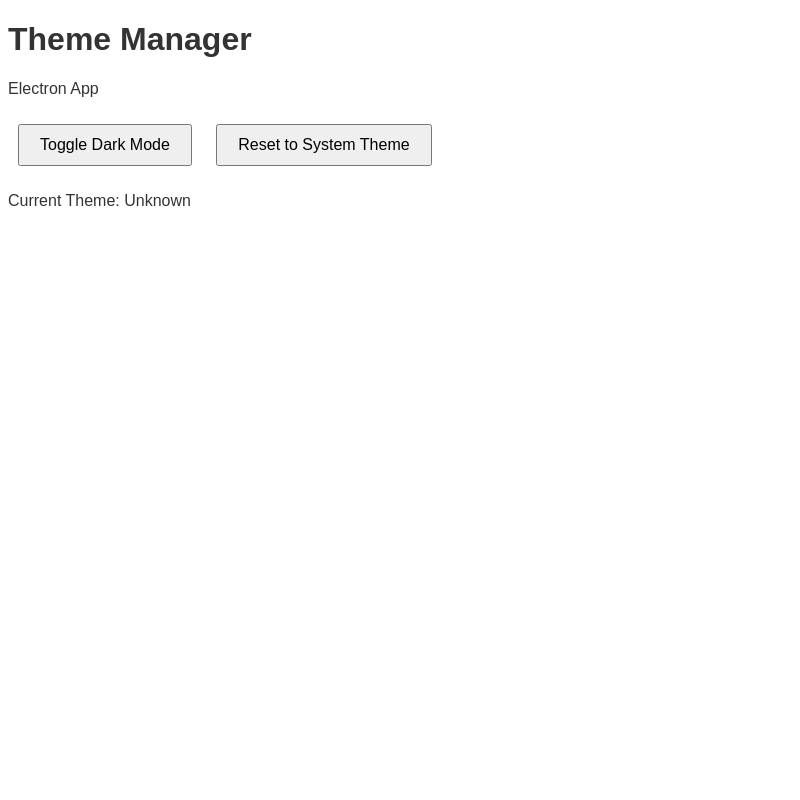
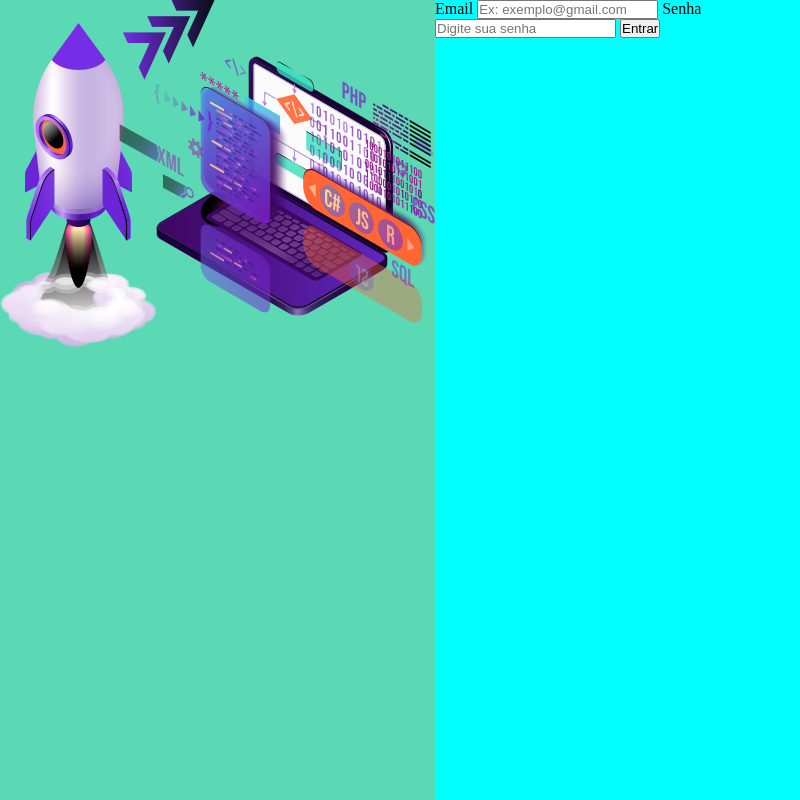
Before and after one commit to Arielson13/electron-next-version, an Electron app: page index.html in a window 800 px wide. Drawn offline with Linux system fonts and the light colour scheme.

Commit message:
new commit

```diff
--- a/index.html
+++ b/index.html
@@ -1,17 +1,34 @@
 <!DOCTYPE html>
 <html lang="en">
-<head>
-  <meta charset="UTF-8">
-  <meta name="viewport" content="width=device-width, initial-scale=1.0">
-  <link rel="stylesheet" href="styles.css">
-  <title>Dark Mode App</title>
-</head>
-<body class="light">
-  <h1>Theme Manager</h1>
-  <p id="info"></p>
-  <button id="toggle-dark-mode">Toggle Dark Mode</button>
-  <button id="reset-to-system">Reset to System Theme</button>
-  <p>Current Theme: <span id="theme-source">Unknown</span></p>
-  <script src="./renderer.js"></script>
-</body>
+  <head>
+    <meta charset="UTF-8" />
+    <meta name="viewport" content="width=device-width, initial-scale=1.0" />
+    <link rel="stylesheet" href="styles.css" />
+    <title>Dark Mode App</title>
+  </head>
+  <body>
+    <section id="container">
+      <div class="design">
+        <img
+          class="logo"
+          src="assets/images/banner-sobre.png"
+          alt="Logo do sistema"
+        />
+      </div>
+
+      <form class="content">
+        <label>
+          Email
+          <input type="email" placeholder="Ex: exemplo@gmail.com" />
+        </label>
+        <label>
+          Senha
+          <input type="password" placeholder="Digite sua senha" />
+        </label>
+        <button type="submit">Entrar</button>
+      </form>
+    </section>
+
+    <script src="./renderer.js"></script>
+  </body>
 </html>
--- a/styles.css
+++ b/styles.css
@@ -1,21 +1,22 @@
-body {
-    transition: background-color 0.3s, color 0.3s;
-    font-family: Arial, sans-serif;
-  }
+* {
+  margin: 0;
+  padding: 0;
+  box-sizing: border-box;
+}
 
-  body.light {
-    background-color: #ffffff;
-    color: #333;
-  }
+#container {
+  display: flex;
+  justify-content: space-between;
+  width: 100%;
+  height: 100dvh;
+  background-color: aqua;
+}
 
-  body.dark {
-    background-color: #333;
-    color: #ffffff;
-  }
+#container .design {
+  background-color: #5bd9b5;
+}
 
-  button {
-    margin: 10px;
-    padding: 10px 20px;
-    font-size: 16px;
-    cursor: pointer;
-  }
+/* #container .design .logo {
+  width: 300px;
+  height: 300px;
+} */
```
Also changed, not shown: assets/images/banner-sobre.png (added).
